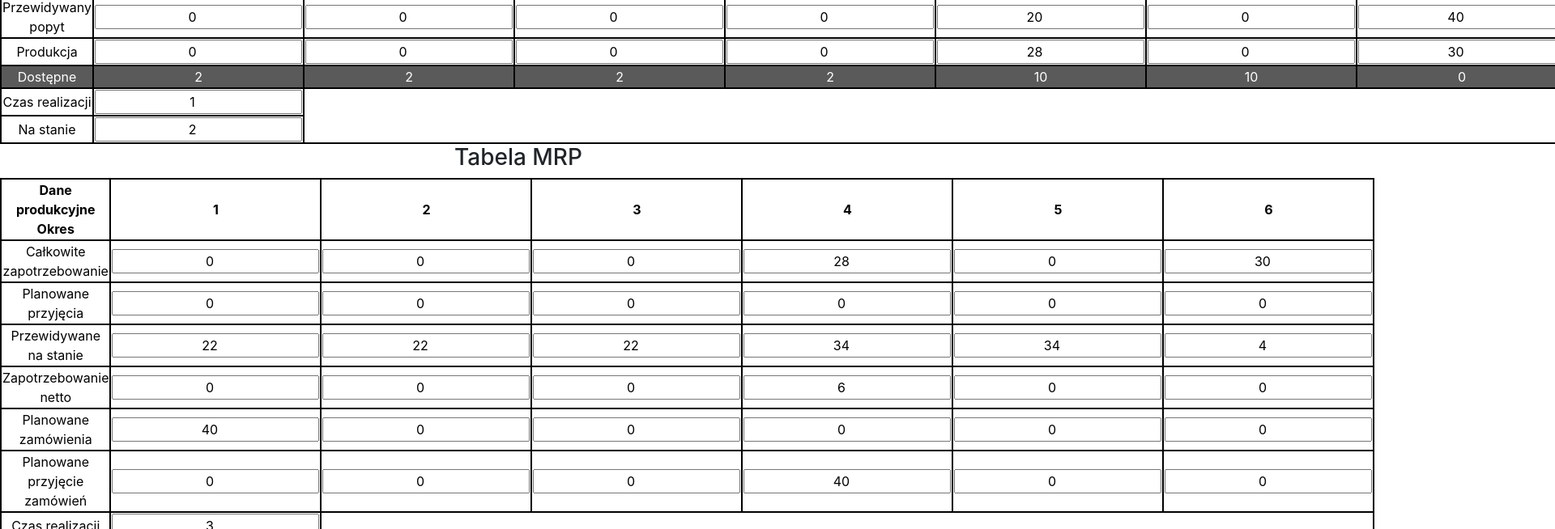
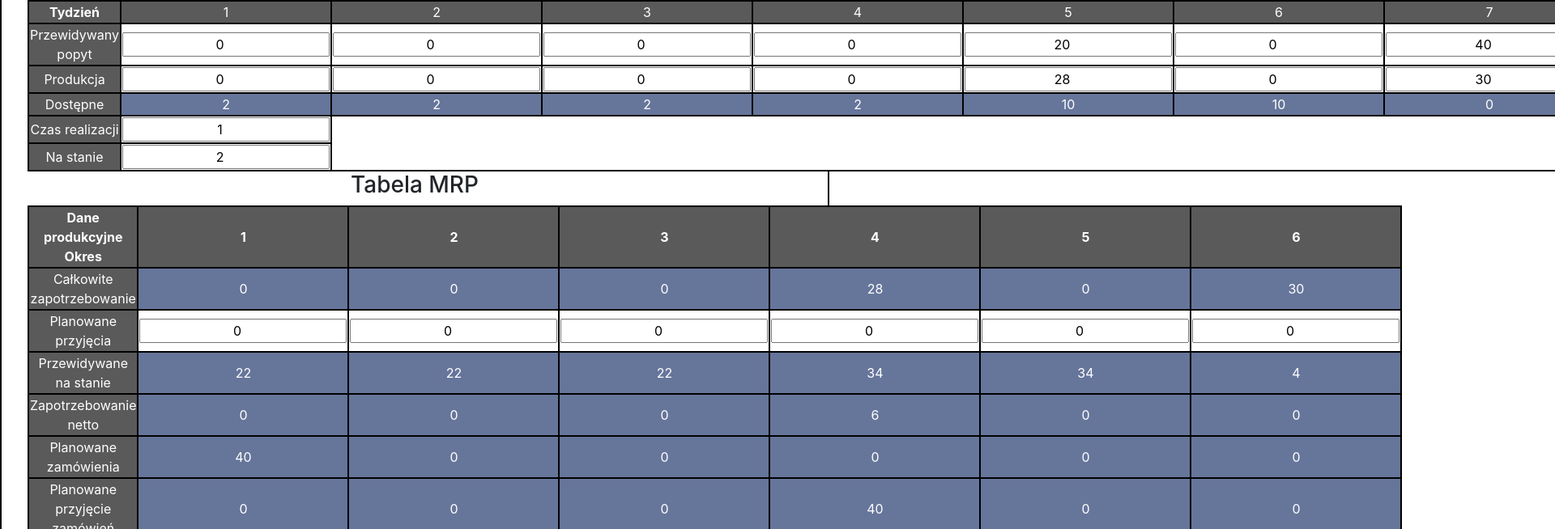
Before and after one commit to kamil-ciesla/mrp-algorithm, a React (Create React App) app: page / in a window 1280 px wide. Shown: the part 122-776 px from the top of the page at 81% size, 1920 px wide, since content can reach past the window. Built offline with nearby package versions, Linux system fonts and the light colour scheme.

Commit message:
change css

```diff
--- a/src/App.js
+++ b/src/App.js
@@ -1,14 +1,14 @@
-import './App.css';
-import MrpChart from './components/MrpChart/MrpChart';
+import "./App.css";
+import MrpChart from "./components/MrpChart/MrpChart";
 
 function App() {
   return (
     <div className="App">
-      <div className="level-container level-1">
-        <h2>
-          Poziom 1
-        </h2>
-        <MrpChart></MrpChart>
+      <div className="mrp-container card">
+        <div className="level-container level-1">
+          <h2>Poziom 1</h2>
+          <MrpChart></MrpChart>
+        </div>
       </div>
     </div>
   );
--- a/src/algorithms/ghp.js
+++ b/src/algorithms/ghp.js
@@ -7,52 +7,46 @@
     available(array)
 */
 function ghp(projectedDemandArray, productionArray, inStock) {
-    console.log('Starting GHP algorithm...');
-    const params = { projectedDemandArray, productionArray, inStock };
+  console.log("Starting GHP algorithm...");
+  const params = { projectedDemandArray, productionArray, inStock };
 
-    const available = []
-    available.push(Number(inStock))
-    for (let i = 1; i < projectedDemandArray.length; i++) {
-        available.push(calculateAvailable(Number(available.at(-1)), Number(projectedDemandArray[i]), Number(productionArray[i])));
-    }
+  const available = [];
+  available.push(Number(inStock));
+  for (let i = 1; i < projectedDemandArray.length; i++) {
+    available.push(
+      calculateAvailable(
+        Number(available.at(-1)),
+        Number(projectedDemandArray[i]),
+        Number(productionArray[i])
+      )
+    );
+  }
 
-    return available;
+  return available;
 }
 
-function calculateAvailable(previousAvailable, currentProjectedDemand, currentProduction){
-    return previousAvailable - currentProjectedDemand + currentProduction;
+function calculateAvailable(
+  previousAvailable,
+  currentProjectedDemand,
+  currentProduction
+) {
+  return previousAvailable - currentProjectedDemand + currentProduction;
 }
 
-function useGhpToFindGrossRequirementForLevel0() {
+function useGhpToFindGrossRequirementForLevel0() {}
 
-}
+function subtractStockToGetNettoFromLevel0() {}
 
-function subtractStockToGetNettoFromLevel0() {
+function setProductionStartTime() {}
 
-}
+function isThereMoreLevels() {}
 
-function setProductionStartTime() {
+function transformLastNettoToNextBrutto() {}
 
-}
+function setMaterialsAmountForLevel() {}
 
-function isThereMoreLevels() {
+function subtractStockAndPlannedDeliveryToFindMaterialsAmountForOrder() {}
 
-}
+function useProductionTimeAndOtherNeccesaryInformationToFindOrderTime() {}
 
-function transformLastNettoToNextBrutto() {
-
-}
-
-function setMaterialsAmountForLevel() {
-
-}
-
-function subtractStockAndPlannedDeliveryToFindMaterialsAmountForOrder() {
-
-}
-
-function useProductionTimeAndOtherNeccesaryInformationToFindOrderTime() {
-
-}
-
-export default ghp
+export default ghp;
--- a/src/algorithms/mrp.js
+++ b/src/algorithms/mrp.js
@@ -2,7 +2,7 @@ const ghpValues = {
   projectedDemand: [],
   production: [],
   available: [],
-}
+};
 
 const mrpValues = {
   grossRequirements: [],
@@ -11,79 +11,56 @@ const mrpValues = {
   scheduledReceipts: [],
   plannedOrderReleases: [],
   plannedOrdersReceipts: [],
+};
+
+function mrp(
+  ghpProductionArray,
+  ghpLeadTime,
+  scheduledReceipts = 0,
+  mrpInStock,
+  mrpLeadTime = 3,
+  lotSize = 40
+) {
+  console.log("Starting MRP algorithm...");
+
+  const grossRequirements = [];
+  for (let i = ghpLeadTime; i < ghpProductionArray.length; i++) {
+    grossRequirements.push(ghpProductionArray[i]);
+  }
+  const weeksLength = grossRequirements.length;
+  const projectedEndingInventory = [];
+  let netRequirements = [];
+  let plannedOrderReleases = [];
+  let plannedOrderReceipts = [];
+  for (let week = 0; week < weeksLength; week++) {
+    netRequirements.push(0);
+    plannedOrderReleases.push(0);
+    plannedOrderReceipts.push(0);
   }
 
-function mrp(ghpProductionArray, ghpLeadTime, scheduledReceipts=0, mrpInStock, mrpLeadTime=3, lotSize=40) {
-    console.log('Starting MRP algorithm...');
-
-    const grossRequirements = [];
-    for(let i = ghpLeadTime; i < ghpProductionArray.length; i++){
-        grossRequirements.push(ghpProductionArray[i]);
-    }
-    const weeksLength = grossRequirements.length
-    const projectedEndingInventory = [];
-    let netRequirements = []
-    let plannedOrderReleases = []
-    let plannedOrderReceipts = []
-    for (let week = 0; week < weeksLength; week++) {
-        netRequirements.push(0)
-        plannedOrderReleases.push(0)
-        plannedOrderReceipts.push(0)
-    }
-
-	projectedEndingInventory.push(mrpInStock - grossRequirements[0] + scheduledReceipts[0]);
-	for(let week = 1; week < weeksLength; week++) {
-        let projectedEndingInventoryValue = projectedEndingInventory[week-1] - grossRequirements[week] + scheduledReceipts[week]
-        if (projectedEndingInventoryValue < 0  && week - mrpLeadTime >= 0) {
-            netRequirements[week] = -projectedEndingInventoryValue
-            plannedOrderReleases[week - mrpLeadTime] = lotSize
-            plannedOrderReceipts[week] = lotSize
+  projectedEndingInventory.push(
+    mrpInStock - grossRequirements[0] + scheduledReceipts[0]
+  );
+  for (let week = 1; week < weeksLength; week++) {
+    let projectedEndingInventoryValue =
+      projectedEndingInventory[week - 1] -
+      grossRequirements[week] +
+      scheduledReceipts[week];
+    if (projectedEndingInventoryValue < 0 && week - mrpLeadTime >= 0) {
+      netRequirements[week] = -projectedEndingInventoryValue;
+      plannedOrderReleases[week - mrpLeadTime] = lotSize;
+      plannedOrderReceipts[week] = lotSize;
       projectedEndingInventoryValue += lotSize;
     }
     projectedEndingInventory.push(projectedEndingInventoryValue);
   }
   return {
-        "grossRequirements": grossRequirements,
-        "projectedEndingInventory": projectedEndingInventory,
-        "netRequirements": netRequirements,
-        "plannedOrderReleases": plannedOrderReleases,
-        "plannedOrderReceipts": plannedOrderReceipts
+    grossRequirements: grossRequirements,
+    projectedEndingInventory: projectedEndingInventory,
+    netRequirements: netRequirements,
+    plannedOrderReleases: plannedOrderReleases,
+    plannedOrderReceipts: plannedOrderReceipts,
+  };
 }
 
-    //return grossRequirements;
-    //const params = { ghpLeadTime, ghpInStock, mrpLeadTime, lotSize, mrpInStock };
-    //console.log("Algorithm_params: " + Object.values(params));
-
-    // //  1. Użyj GHP dla znalezienia potrzeb brutto pozycji z poziomu 0
-    // useGhpToFindGrossRequirementForLevel0();
-
-    // //  2. Odejmij zapas, aby otrzymać potrzeby netto pozycji z poziomu 0
-    // subtractStockToGetNettoFromLevel0();
-
-    // //  ustal czas rozpoczęcia produkcji, tak aby materiały mogły być dostarczone na czas.
-    // setProductionStartTime();
-
-    // //  3. Jeśli jest więcej poziomów materiałów
-    // while (isThereMoreLevels()) {
-    //     //  użyj zestawienia materiałów, aby przekształcić potrzeby netto poziomu ostatniego na potrzeby brutto poziomu następnego.
-    //     transformLastNettoToNextBrutto();
-
-    //     //  4. Przyjmij ilość materiałów do poziomu,
-    //     setMaterialsAmountForLevel();
-
-    //     //  a następnie: odejmij zapas na składzie i zaplanowaną dostawę, aby znaleźć wielkość materiałów do zamówienia,
-    //     subtractStockAndPlannedDeliveryToFindMaterialsAmountForOrder();
-
-    //     //  użyj czasu realizacji zamówienia i innych istotnych informacji, aby znaleźć czas zamówienia.
-    //     useProductionTimeAndOtherNeccesaryInformationToFindOrderTime();
-
-    //     //  Wróć do kroku 3.
-    // }
-
-    //Jeśli nie ma już więcej poziomów materiałów, zakończ procedurę.
-    return mrpValues;
-}
-
-
-
-export default mrp
+export default mrp;
--- a/src/components/MrpChart/MrpChart.css
+++ b/src/components/MrpChart/MrpChart.css
@@ -8,7 +8,8 @@ table.GeneratedTable {
   color: #000000;
 }
 
-table.GeneratedTable td, table.GeneratedTable th {
+table.GeneratedTable td,
+table.GeneratedTable th {
   border-width: 2px;
   border-color: #000000;
   border-style: solid;
@@ -18,11 +19,20 @@ table.GeneratedTable thead {
   background-color: #ffffff;
 }
 
-input{
+input {
   text-align: center;
+}
+.mrp-container {
+  width: 80vw;
+  border: 2px solid black;
+  padding: 2rem;
+}
+.disabled {
+  background-color: #5a5a5a;
+  color: white;
+}
 
+.calculated {
+  background-color: #66759a;
+  color: white;
 }
-.available{
-    background-color: #5a5a5a;
-    color: white;
-}
--- a/src/components/MrpChart/MrpChart.js
+++ b/src/components/MrpChart/MrpChart.js
@@ -1,19 +1,25 @@
-import './MrpChart.css';
-import ghp from '../../algorithms/ghp'
-import mrp from '../../algorithms/mrp'
+import "./MrpChart.css";
+import ghp from "../../algorithms/ghp";
+import mrp from "../../algorithms/mrp";
 
-import { useState } from 'react';
-import { useEffect } from 'react';
+import { useState } from "react";
+import { useEffect } from "react";
 
 function MrpChart() {
-    const [projectedDemandArray, setProjectedDemandArray] = useState([0, 0, 0, 0, 20, 0, 40]);
-    const [productionArray, setProductionArray] = useState([0, 0, 0, 0, 28, 0, 30]);
+  const [projectedDemandArray, setProjectedDemandArray] = useState([
+    0, 0, 0, 0, 20, 0, 40,
+  ]);
+  const [productionArray, setProductionArray] = useState([
+    0, 0, 0, 0, 28, 0, 30,
+  ]);
   const [ghpInStock, setGhpInStock] = useState(2);
   const [ghpLeadTime, setGhpLeadTime] = useState(1);
   const [available, setAvailable] = useState([]);
 
   const [grossRequirements, setGrossRequirements] = useState([]);
-    const [scheduledReceipts, setscheduledReceipts] = useState([0, 0, 0, 0, 0, 0]);
+  const [scheduledReceipts, setscheduledReceipts] = useState([
+    0, 0, 0, 0, 0, 0,
+  ]);
   const [projectedEndingInventory, setProjectedEndingInventory] = useState([]);
   const [netRequirements, setNetRequirements] = useState([]);
   const [plannedOrderReleases, setPlannedOrderReleases] = useState([]);
@@ -22,98 +28,135 @@ function MrpChart() {
   const [lotSize, setLotSize] = useState(40);
   const [mrpInStock, setMrpInStock] = useState(22);
 
-
   const updateProjectedDemandArray = (index) => (e) => {
-        const newArray = [...projectedDemandArray]
+    const newArray = [...projectedDemandArray];
     newArray[index] = e.target.value;
     setProjectedDemandArray(newArray);
   };
 
   const updateProductionArray = (index) => (e) => {
-        const newArray = [...productionArray]
+    const newArray = [...productionArray];
     newArray[index] = e.target.value;
     setProductionArray(newArray);
   };
 
-    const onInStockChange = event => {
+  const updateGhpLeadTime = (event) => {
+    setGhpLeadTime(event.target.value);
+  };
+
+  const updateGhpInStock = (event) => {
     setGhpInStock(event.target.value);
-        const available = ghp(
-            projectedDemandArray,
-            productionArray,
-            ghpInStock
-        )
+    const available = ghp(projectedDemandArray, productionArray, ghpInStock);
     setAvailable(available);
+  };
+
+  const updateMrpLeadTime = (event) => {
+    setMrpLeadTime(event.target.value);
+  };
+
+  const updateLotSize = (event) => {
+    setLotSize(event.target.value);
+  };
+
+  const updateMrpInStock = (event) => {
+    setMrpInStock(event.target.value);
   };
 
   useEffect(() => {
     setAvailable(ghp(projectedDemandArray, productionArray, ghpInStock));
-        setGrossRequirements(mrp(productionArray,ghpLeadTime)["grossRequirements"])
-        setProjectedEndingInventory(mrp(productionArray,ghpLeadTime, scheduledReceipts, mrpInStock)["projectedEndingInventory"])
-        setNetRequirements(mrp(productionArray,ghpLeadTime, scheduledReceipts, mrpInStock)["netRequirements"])
-        setPlannedOrderReleases(mrp(productionArray,ghpLeadTime, scheduledReceipts, mrpInStock)["plannedOrderReleases"])
-        setPlannedOrderReceipts(mrp(productionArray,ghpLeadTime, scheduledReceipts, mrpInStock)["plannedOrderReceipts"])
-    }, [ghpInStock, projectedDemandArray, productionArray]);
+    setGrossRequirements(
+      mrp(productionArray, ghpLeadTime)["grossRequirements"]
+    );
+    setProjectedEndingInventory(
+      mrp(productionArray, ghpLeadTime, scheduledReceipts, mrpInStock)[
+        "projectedEndingInventory"
+      ]
+    );
+    setNetRequirements(
+      mrp(productionArray, ghpLeadTime, scheduledReceipts, mrpInStock)[
+        "netRequirements"
+      ]
+    );
+    setPlannedOrderReleases(
+      mrp(productionArray, ghpLeadTime, scheduledReceipts, mrpInStock)[
+        "plannedOrderReleases"
+      ]
+    );
+    setPlannedOrderReceipts(
+      mrp(productionArray, ghpLeadTime, scheduledReceipts, mrpInStock)[
+        "plannedOrderReceipts"
+      ]
+    );
+  }, [ghpLeadTime, ghpInStock, projectedDemandArray, productionArray]);
 
   return (
     <div className="MrpChart">
       <div className="ghp-table">
-                <h3>
-                    Tabela GHP
-                </h3>
+        <h3>Tabela GHP</h3>
         <table className="GeneratedTable">
           <thead>
-                        <tr>
+            <tr className="disabled">
               <th>Tydzień</th>
-                            {
-                                [1, 2, 3, 4, 5, 6, 7].map((item) => <td>{item}</td>)
-                            }
+              {[1, 2, 3, 4, 5, 6, 7].map((item) => (
+                <td>{item}</td>
+              ))}
             </tr>
           </thead>
           <tbody>
             <tr>
-                            <td>Przewidywany popyt</td>
-                            {
-                                projectedDemandArray.map((item, index) =>
+              <td className="disabled">Przewidywany popyt</td>
+              {projectedDemandArray.map((item, index) => (
                 <td>
-                                        <input type="number" name="projected-demand" id={index}
+                  <input
+                    type="number"
+                    name="projected-demand"
+                    id={index}
                     value={String(item)}
                     onChange={updateProjectedDemandArray(index)}
                   />
-                                    </td>)
-                            }
+                </td>
+              ))}
             </tr>
             <tr>
-                            <td>Produkcja</td>
-                            {
-                                productionArray.map((item, index) =>
+              <td className="disabled">Produkcja</td>
+              {productionArray.map((item, index) => (
                 <td>
-                                        <input type="number" name="production" id={index}
+                  <input
+                    type="number"
+                    name="production"
+                    id={index}
                     value={String(item)}
                     onChange={updateProductionArray(index)}
                   />
-                                    </td>)
-                            }
+                </td>
+              ))}
             </tr>
-                        <tr className='available'>
-                            <td>Dostępne</td>
-                            {
-                                available.map((item) => <td>{item}</td>)
-                            }
+            <tr className="calculated">
+              <td className="disabled">Dostępne</td>
+              {available.map((item) => (
+                <td>{item}</td>
+              ))}
             </tr>
             <tr>
-                            <td>Czas realizacji</td>
+              <td className="disabled">Czas realizacji</td>
               <td>
-                                <input type="number" name="ghpInStock" id=""
-                                    onChange={onInStockChange}
+                <input
+                  type="number"
+                  name="ghpInStock"
+                  id=""
+                  onChange={updateGhpLeadTime}
                   value={String(ghpLeadTime)}
                 />
               </td>
             </tr>
             <tr>
-                            <td>Na stanie</td>
+              <td className="disabled">Na stanie</td>
               <td>
-                                <input type="number" name="ghpInStock" id=""
-                                    onChange={onInStockChange}
+                <input
+                  type="number"
+                  name="ghpInStock"
+                  id=""
+                  onChange={updateGhpInStock}
                   value={String(ghpInStock)}
                 />
               </td>
@@ -122,12 +165,10 @@ function MrpChart() {
         </table>
       </div>
       <div className="mrp-table">
-                <h3>
-                    Tabela MRP
-                </h3>
+        <h3>Tabela MRP</h3>
         <table className="GeneratedTable">
           <thead>
-                        <tr>
+            <tr className="disabled">
               <th>Dane produkcyjne Okres</th>
               <th>1</th>
               <th>2</th>
@@ -138,97 +179,82 @@ function MrpChart() {
             </tr>
           </thead>
           <tbody>
+            <tr className="calculated">
+              <td className="disabled">Całkowite zapotrzebowanie</td>
+              {grossRequirements.map((item) => (
+                <td>{item}</td>
+              ))}
+            </tr>
             <tr>
-                            <td>Całkowite zapotrzebowanie</td>
-                            {
-                                grossRequirements.map((item, index) =>
+              <td className="disabled">Planowane przyjęcia</td>
+              {scheduledReceipts.map((item, index) => (
                 <td>
-                                        <input type="number" name="production" id={index}
+                  <input
+                    type="number"
+                    name="production"
+                    id={index}
                     value={String(item)}
                   />
-                                    </td>)
-                            }
+                </td>
+              ))}
+            </tr>
+            <tr className="calculated">
+              <td className="disabled">Przewidywane na stanie</td>
+              {projectedEndingInventory.map((item) => (
+                <td>{item}</td>
+              ))}
+            </tr>
+            <tr className="calculated">
+              <td className="disabled">Zapotrzebowanie netto</td>
+              {netRequirements.map((item) => (
+                <td>{item}</td>
+              ))}
+            </tr>
+            <tr className="calculated">
+              <td className="disabled">Planowane zamówienia</td>
+              {plannedOrderReleases.map((item) => (
+                <td>{item}</td>
+              ))}
+            </tr>
+            <tr className="calculated">
+              <td className="disabled">Planowane przyjęcie zamówień</td>
+              {plannedOrderReceipts.map((item) => (
+                <td>{item}</td>
+              ))}
             </tr>
             <tr>
-                            <td>Planowane przyjęcia</td>
-                            {
-                                scheduledReceipts.map((item, index) =>
+              <td className="disabled">Czas realizacji</td>
               <td>
-                                        <input type="number" name="production" id={index}
-                                            value={String(item)}
-                                        />
-                                    </td>)
-                            }
-                        </tr>
-                        <tr>
-                            <td>Przewidywane na stanie</td>
-                            {
-                                projectedEndingInventory.map((item, index) =>
-                                    <td>
-                                        <input type="number" name="production" id={index}
-                                            value={String(item)}
-                                        />
-                                    </td>)
-                            }
-                        </tr>
-                        <tr>
-                            <td>Zapotrzebowanie netto</td>
-                            {
-                                netRequirements.map((item, index) =>
-                                    <td>
-                                        <input type="number" name="production" id={index}
-                                            value={String(item)}
-                                        />
-                                    </td>)
-                            }
-                        </tr>
-                        <tr>
-                            <td>Planowane zamówienia</td>
-                            {
-                                plannedOrderReleases.map((item, index) =>
-                                    <td>
-                                        <input type="number" name="production" id={index}
-                                            value={String(item)}
-                                        />
-                                    </td>)
-                            }
-                        </tr>
-                        <tr>
-                            <td>Planowane przyjęcie zamówień</td>
-                            {
-                                plannedOrderReceipts.map((item, index) =>
-                                    <td>
-                                        <input type="number" name="production" id={index}
-                                            value={String(item)}
-                                        />
-                                    </td>)
-                            }
-                        </tr>
-                        <tr>
-                            <td>Czas realizacji</td>
-                            <td>
-                            <input type="number" name="ghpInStock" id=""
+                <input
+                  type="number"
+                  name="mrpLeadTime"
+                  onChange={updateMrpLeadTime}
                   value={String(mrpLeadTime)}
                 />
               </td>
-
             </tr>
             <tr>
-                            <td>Wielkość partii</td>
+              <td className="disabled">Wielkość partii</td>
               <td>
-                            <input type="number" name="ghpInStock" id=""
+                <input
+                  type="number"
+                  name="lotSize"
+                  onChange={updateLotSize}
                   value={String(lotSize)}
                 />
               </td>
             </tr>
-                        <tr>
+            <tr className="disabled">
               <td>Poziom BOM</td>
               <td>1</td>
             </tr>
             <tr>
-                            <td>Na stanie</td>
+              <td className="disabled">Na stanie</td>
               <td>
-                            <input type="number" name="ghpInStock" id=""
+                <input
+                  type="number"
+                  name="mrpInStock"
+                  onChange={updateMrpInStock}
                   value={String(mrpInStock)}
                 />
               </td>
--- a/src/components/parameters_form/ParametersForm.css
+++ /dev/null
@@ -1,4 +0,0 @@
-.ParametersForm{
-    border: 2px solid black;
-    width:30%;
-}
```
Also changed, not shown: public/index.html (+11 -2 lines), src/components/parameters_form/ParametersForm.js (deleted, +0 -74 lines). Lines whose indentation alone changed are shown as unchanged.
